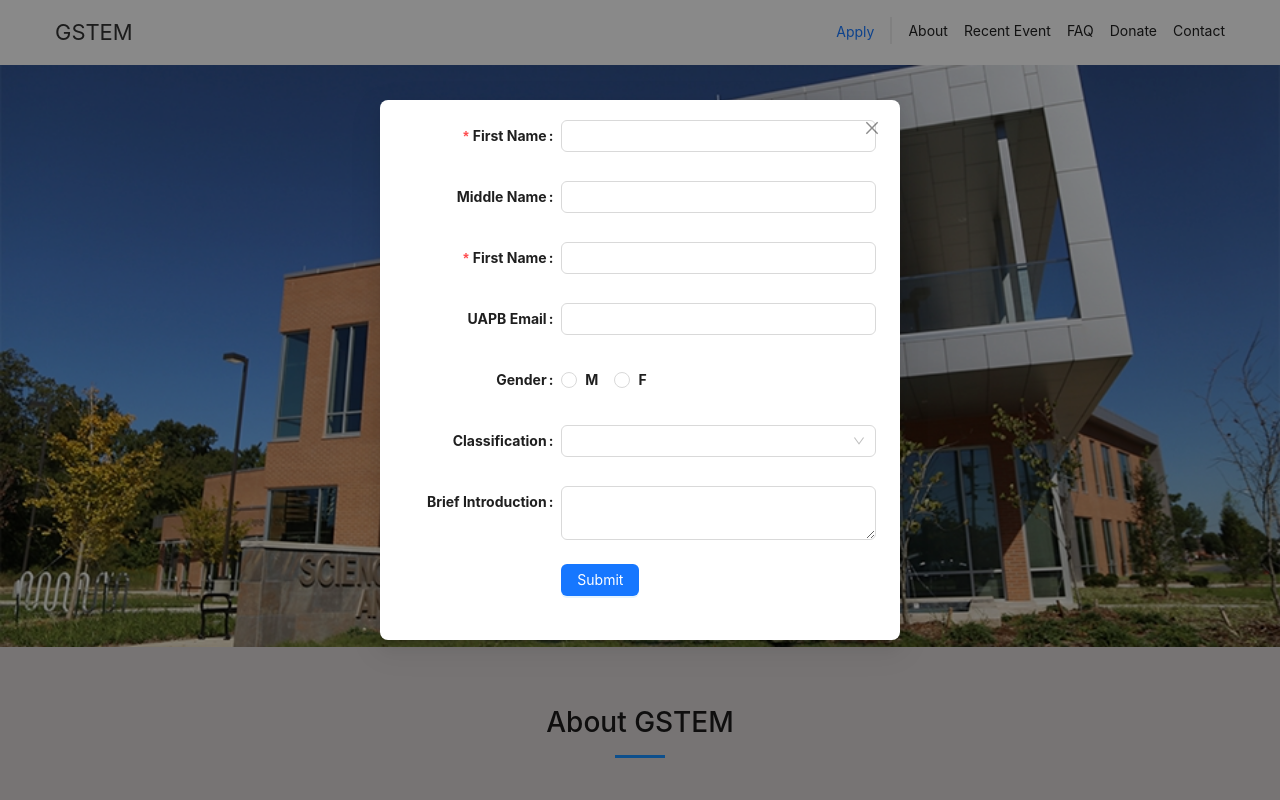
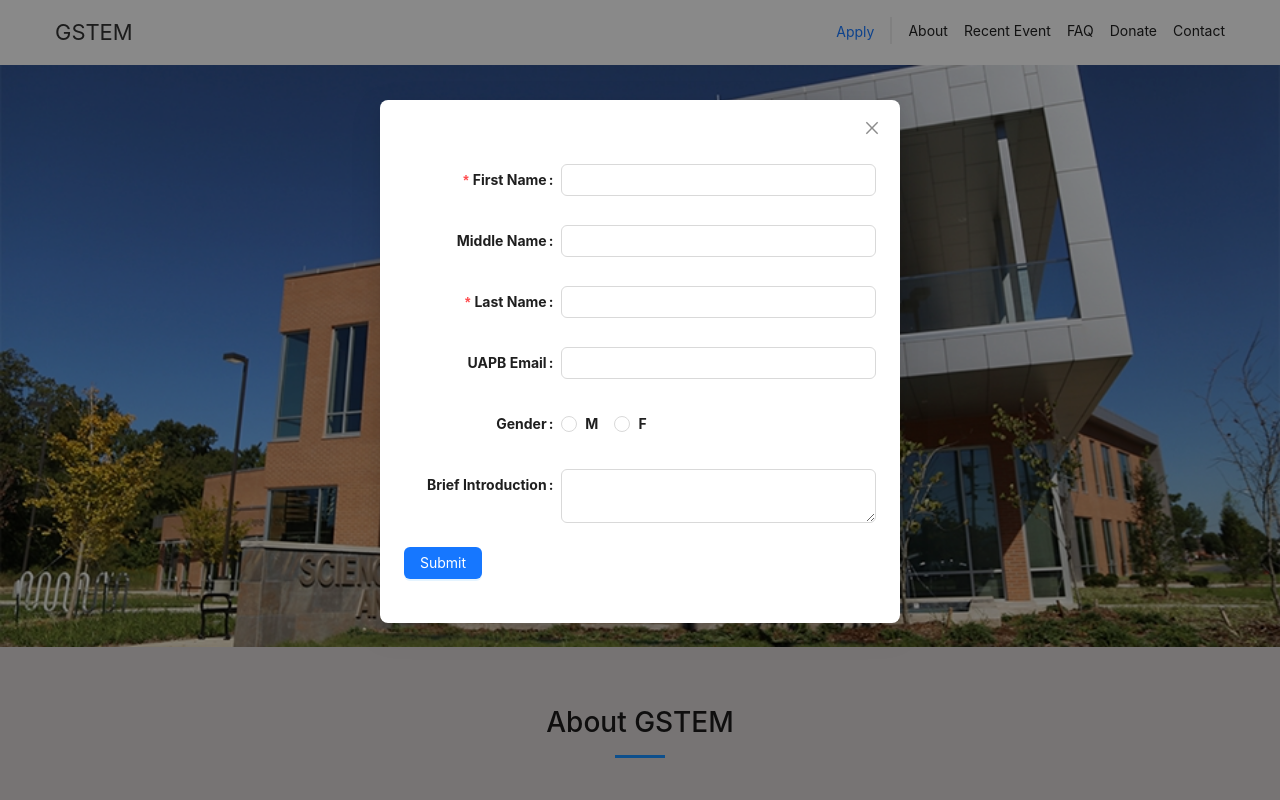
Before and after one commit to codersrule/gstem-website, a React (Create React App) app: page / in a window 1280 px wide. Both pictures are taken after a click on the button "Apply". Shown: the top 800 px of the page. Built offline with nearby package versions, Linux system fonts and the light colour scheme.

Commit message:
Fixed Application form

```diff
--- a/src/components/home/application.js
+++ b/src/components/home/application.js
@@ -1,9 +1,9 @@
 import React from 'react';
-import { Button, Form, Input, Radio, Select } from 'antd';
+import { Button, Form, Input, Radio} from 'antd';
 
 const layout = {
   labelCol: { span: 8 },
-  wrapperCol: { span: 16 },
+  wrApplicationerCol: { span: 16 },
 };
 
 /* eslint-disable no-template-curly-in-string */
@@ -23,7 +23,7 @@ const onFinish = (values) => {
   console.log(values);
 };
 
-const App = () => (
+const Application = () => (
   <Form
     {...layout}
     name="nest-messages"
@@ -31,13 +31,15 @@ const App = () => (
     style={{ maxWidth: 600 }}
     validateMessages={validateMessages}
   >
-    <Form.Item name={['user', 'name']} label="First Name" rules={[{ required: true }]}>
+    <br />
+    <br />
+    <Form.Item name={['user', 'Fname']} label="First Name" rules={[{ required: true }]}>
       <Input />
     </Form.Item>
-    <Form.Item name={['user', 'name']} label="Middle Name" rules={[{ type: 'name'}]}>
+    <Form.Item name={['user', 'Mname']} label="Middle Name" rules={[{ type: 'name'}]}>
       <Input />
     </Form.Item>
-    <Form.Item name={['user', 'name']} label="First Name" rules={[{ required: true }]}>
+    <Form.Item name={['user', 'Lname']} label="Last Name" rules={[{ required: true }]}>
       <Input />
     </Form.Item>
     <Form.Item name={['user', 'email']} label="UAPB Email" rules={[{ type: 'email' }]}>
@@ -49,7 +51,9 @@ const App = () => (
             <Radio value="female"> F </Radio>
           </Radio.Group>
         </Form.Item>
-        <Form.Item label="Classification">
+        {/**
+         *
+         * <Form.Item label="Classification">
           <Select>
             <Select.Option value="demo">Freshman</Select.Option>
             <Select.Option value="demo">Sophomore</Select.Option>
@@ -57,10 +61,12 @@ const App = () => (
             <Select.Option value="demo">Senior</Select.Option>
           </Select>
         </Form.Item>
-    <Form.Item name={['user', 'introduction']} label="Brief Introduction">
+         */}
+
+    <Form.Item name={['user', 'introduction']} label="Brief Introduction" >
       <Input.TextArea />
     </Form.Item>
-    <Form.Item wrapperCol={{ ...layout.wrapperCol, offset: 8 }}>
+    <Form.Item wrApplicationerCol={{ ...layout.wrApplicationerCol, offset: 8 }}>
       <Button type="primary" htmlType="submit">
         Submit
       </Button>
@@ -68,4 +74,4 @@ const App = () => (
   </Form>
 );
 
-export default App;
+export default Application;
```
